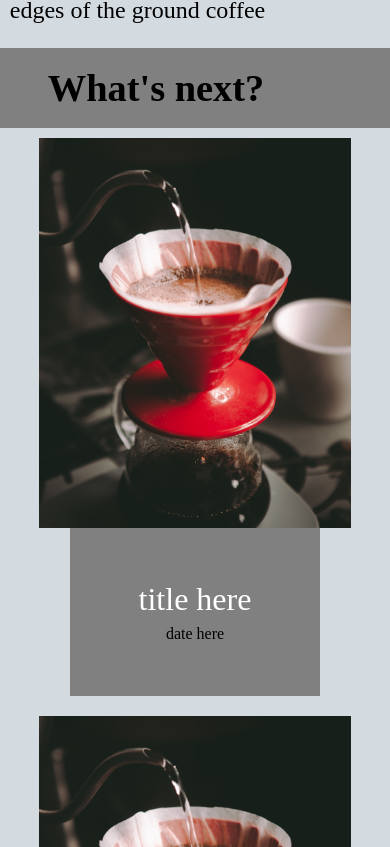
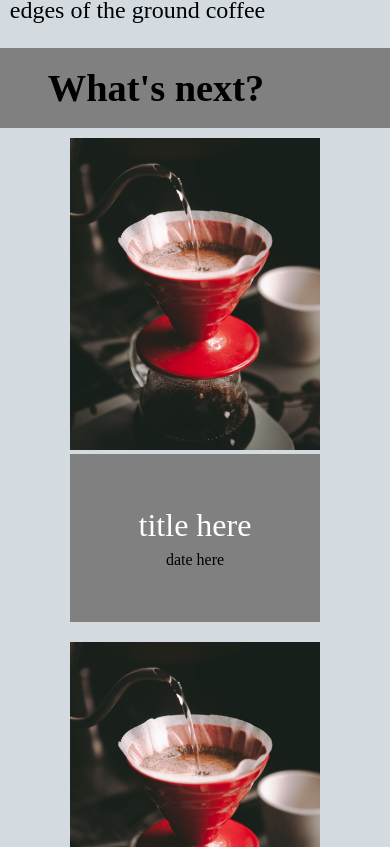
Before and after one commit to Andrea-March/Andrea-March.github.io, a React (Create React App) app: page /articles/1 in a window 390 px wide. Shown: the part 4197-5044 px from the top of the page. Built offline with nearby package versions, Linux system fonts and the light colour scheme.

Commit message:
style improvement

```diff
--- a/src/components/articles/article-card/ArticleCard.css
+++ b/src/components/articles/article-card/ArticleCard.css
@@ -3,7 +3,6 @@
     z-index: 3;
     opacity: 1;
     transition: all 0.3s ease-in-out;
-
 }
 
 .center:hover{
@@ -51,7 +50,6 @@
 }
 
 @media screen and (max-width: 650px) {
-
     .image-wrapper{
         max-height: 310px;
     }
--- a/src/components/articles/related/RelatedCard.js
+++ b/src/components/articles/related/RelatedCard.js
@@ -15,7 +15,9 @@ const RelatedCard = ({related}) => {
     }
     return(
         <div className={`article-card flex-column related-card`} onClick={() => navigateToArticle(related?.id || 1)}>
-            <img src={related?.thumb || placeholder} alt={related?.alt || ''}/>
+            <div className="related-image">
+                <img src={related?.thumb || placeholder} alt={related?.alt || ''}/>
+            </div>
             <div className="card-data flex-column">
                 <div className="card-title">{related?.title || 'title here'}</div>
                 <div className="card-date">{related?.date || 'date here'}</div>
--- a/src/components/articles/related/relatedCard.css
+++ b/src/components/articles/related/relatedCard.css
@@ -1,6 +1,18 @@
 .related-card {
-    margin: 10px;
-    width: 40%;
+    margin: 50px 20px 20px 20px;
+    width: 35%;
+}
+.related-card:hover{
+    cursor: pointer;
+}
+.related-card:hover img{
+    transform: scale(1.2);
+}
+
+.related-image {
+    overflow: hidden;
+    max-height: 500px;
+    width: 80% !important;
 }
 
 @media all and (max-width: 700px) {
@@ -8,4 +20,8 @@
         margin: 10px;
         width: 80%;
     }
+
+    .related-image {
+        max-height: 40vh;
+    }
 }
--- a/src/components/home/Home.js
+++ b/src/components/home/Home.js
@@ -22,11 +22,11 @@ const Home = () =>{
                 <div className="gallery-title">
                     <p>Find out all about coffee</p>
                 </div>
-                <div className="gallery-element pr-10 ">
+                <div className="gallery-element">
                     <p>Discover the warm taste of a single origin coffee, and let yourself be lulled by its fresh and intense flavors and aromas</p>
                     <img src={coffeeflavors} onClick={goToArticles} alt=""/>
                 </div>
-                <div className="gallery-element pl-10 right-description">
+                <div className="gallery-element right-description">
                     <p>Discover the warm taste of a single origin coffee, with intense flavors and aromas</p>
                     <img src={coffeecup} onClick={goToArticles} alt="https://unsplash.com/photos/nBJHO6wmRWw?utm_source=unsplash&utm_medium=referral&utm_content=creditShareLink"/>
                 </div>
```
